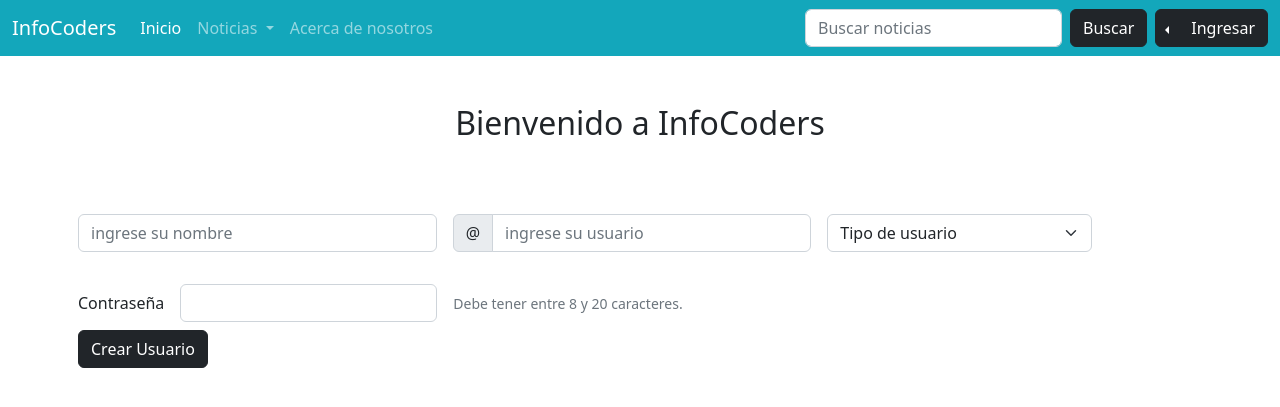
After one commit to jcsax/PFCoder, a Django app: page /registro/ in a window 1280 px wide. The commit adds this page. Shown: the top 407 px of the page. Run offline with Django 4.2, Linux system fonts and the light colour scheme.

Commit message:
Agregados panel de registro/inicio y sus views.

```diff
--- a/PFC/urls.py
+++ b/PFC/urls.py
@@ -15,11 +15,13 @@ Including another URLconf
 """
 from django.contrib import admin
 from django.urls import path, include
-from PFC.views import index
+from PFC.views import index, registro, login
 
 urlpatterns = [
     path('admin/', admin.site.urls),
     path('', index),
     path('index/', index),
     path('Entretenimiento/', include('blog.urls')),
+    path('registro/', registro),
+    path('login/', login),
 ]
--- a/PFC/views.py
+++ b/PFC/views.py
@@ -4,3 +4,9 @@ from django.shortcuts import render
 
 def index(request):
     return render(request, 'index.html')
+
+def registro(request):
+    return render(request, 'registro.html')
+
+def login(request):
+    return render(request, 'login.html')
--- a/blog/templates/base.html
+++ b/blog/templates/base.html
@@ -27,7 +27,7 @@
                 <ul class="dropdown-menu" aria-labelledby="navbarDropdown">
                   <li><a class="dropdown-item" href="/Entretenimiento/">Sobre Entretenimiento</a></li>
                   <li><a class="dropdown-item" href="#">Sobre Salud</a></li>
-                  <li><a class="dropdown-item" href="#">Sobre Economía</a></li>
+                  <li><a class="dropdown-item" href='#'>Sobre Economía</a></li>
                 </ul>
                 <li class="nav-item">
                     <a class="nav-link" href="#">Acerca de nosotros</a>
@@ -37,9 +37,18 @@
               <input class="form-control me-2" type="search" placeholder="Buscar noticias" aria-label="Search">
               <button class="btn btn-dark me-2" type="submit">Buscar</button>
             </form>
-            <button class="btn btn-dark me-2" type="submit">Ingresar</button>
-          </div>
-        </div>
+            <div class="btn-group dropstart">
+              <button type="button" class="btn btn-dark dropdown-toggle dropdown-toggle-split" data-bs-toggle="dropdown" aria-expanded="false">
+                <span class="visually-hidden">Toggle Dropstart</span>
+              </button>
+              <ul class="dropdown-menu dropdown-menu-dark">
+              <a class="dropdown-item" href="/registro/">Registrarse</a>
+              </ul>
+
+              <a type="button" class="btn btn-dark" href='/login'>
+                Ingresar
+              </a>
+            </div>
       </nav>
       {% block contenido %}
       {% endblock %}
--- /dev/null
+++ b/blog/templates/registro.html
@@ -0,0 +1,55 @@
+{% extends 'base.html' %}
+
+{% block titulo %}
+Registro
+{% endblock %}
+
+{% block contenido %}
+<div class="container">
+    <div class="row">
+    <div class="col">
+</div>
+   <h2 class="fw-bopld text-center py-5">Bienvenido a InfoCoders</h2>
+
+        <form class="row gx-3 gy-2 align-items-center">
+            <div class="col-sm-4">
+              <label class="visually-hidden" for="specificSizeInputName">Name</label>
+              <input type="text" class="form-control" id="specificSizeInputName" placeholder="ingrese su nombre">
+            </div>
+            <div class="col-sm-4">
+              <label class="visually-hidden" for="specificSizeInputGroupUsername">Username</label>
+              <div class="input-group">
+                <div class="input-group-text">@</div>
+                <input type="text" class="form-control" id="specificSizeInputGroupUsername" placeholder="ingrese su usuario">
+              </div>
+            </div>
+            <div class="col-sm-3">
+              <label class="visually-hidden" for="specificSizeSelect">Preference</label>
+              <select class="form-select" id="specificSizeSelect">
+                <option selected>Tipo de usuario</option>
+                <option value="1">Autor</option>
+                <option value="2">Lector</option>
+              </select>
+            </div>
+            <div class="row g-3 align-items-center">
+                <div class="col-auto">
+                  <label for="inputPassword6" class="col-form-label">Contraseña</label>
+                </div>
+                <div class="col-auto">
+                  <input type="password" id="inputPassword6" class="form-control" aria-describedby="passwordHelpInline">
+                </div>
+                <div class="col-auto">
+                  <span id="passwordHelpInline" class="form-text">
+                    Debe tener entre 8 y 20 caracteres.
+                  </span>
+                </div>
+              </div>
+            <div class="col-auto">
+              <button type="submit" class="btn btn-dark">Crear Usuario</button>
+            </div>
+          </form>
+    </div>
+  </div>
+
+
+{% endblock %}
```
Also changed, not shown: blog/templates/login.html (added, +29 -0 lines).
